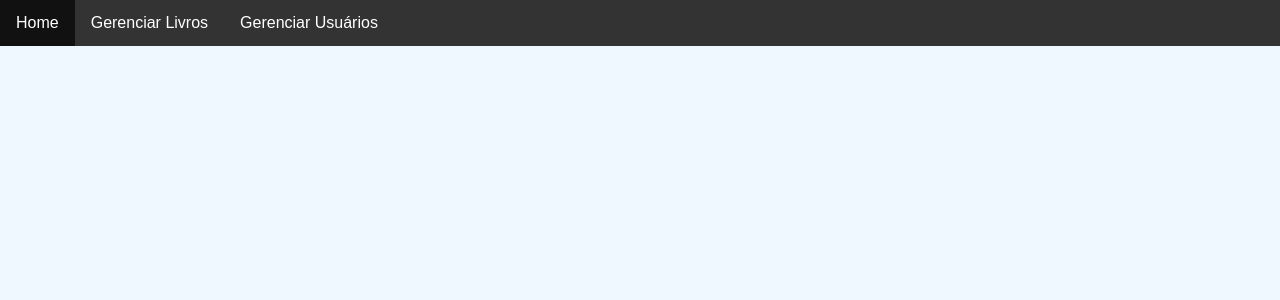
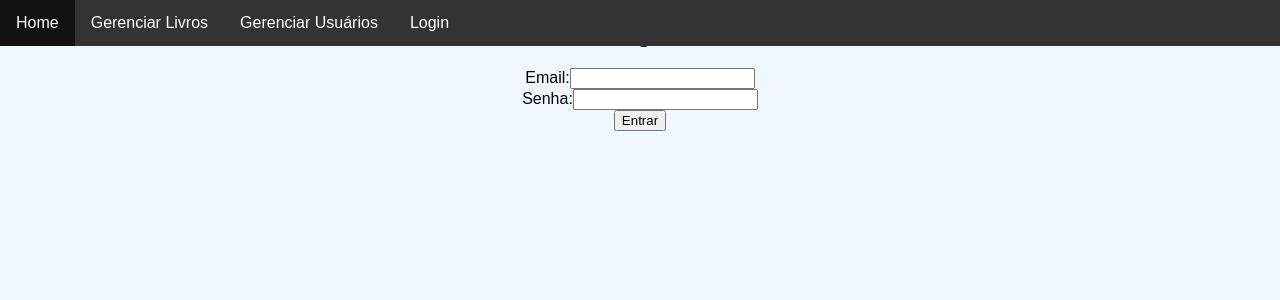
Before and after one commit to Medinork/Biblioteca_Front, a React (Create React App) app: page /login in a window 1280 px wide. Shown: the top 300 px of the page. Built offline with nearby package versions, Linux system fonts and the light colour scheme.

Commit message:
Feature: adiconado tela de login e sua api no api.jsx

```diff
--- a/src/App.jsx
+++ b/src/App.jsx
@@ -3,6 +3,7 @@ import { BrowserRouter as Router, Route, Switch, Link } from "react-router-dom";
 import LivroList from "./components/LivroList";
 import UsuarioList from "./components/UsuarioList";
 import Home from "./components/Home";
+import Login from "./components/Login"; // Importando o componente Login
 import "./App.css";
 
 function App() {
@@ -20,12 +21,16 @@ function App() {
             <li>
               <Link to="/usuarios">Gerenciar Usuários</Link>
             </li>
+            <li>
+              <Link to="/login">Login</Link>
+            </li>
           </ul>
         </nav>
         <Switch>
           <Route path="/" exact component={Home} />
           <Route path="/livros" component={LivroList} />
           <Route path="/usuarios" component={UsuarioList} />
+          <Route path="/login" component={Login} /> {/* Rota do Login */}
         </Switch>
       </div>
     </Router>
--- /dev/null
+++ b/src/components/Login.jsx
@@ -0,0 +1,65 @@
+import React, { useState } from "react";
+import { useHistory } from "react-router-dom";
+import { authApi } from "../api"; // Importando a API de login
+
+function Login() {
+  const [email, setEmail] = useState("");
+  const [senha, setSenha] = useState("");
+  const [error, setError] = useState("");
+  const history = useHistory();
+
+    const handleLogin = async (e) => {
+        e.preventDefault();
+        setError("");
+
+        const loginData = {
+          email: email,
+          senha: senha,
+        };
+
+        try {
+          const response = await authApi.login(loginData);
+
+          if (response.status === 200) {
+            const data = response.data;
+            localStorage.setItem("token", data.token); // Armazenando o token
+            history.push("/"); // Redireciona para a página HOME após o login
+          } else {
+            setError("Email ou senha incorretos.");
+          }
+        } catch (err) {
+          setError("Erro ao conectar com o servidor.");
+        }
+      };
+
+
+  return (
+    <div className="login-container">
+      <h2>Login</h2>
+      {error && <p style={{ color: "red" }}>{error}</p>}
+      <form onSubmit={handleLogin}>
+        <div>
+          <label>Email:</label>
+          <input
+            type="email"
+            value={email}
+            onChange={(e) => setEmail(e.target.value)}
+            required
+          />
+        </div>
+        <div>
+          <label>Senha:</label>
+          <input
+            type="password"
+            value={senha}
+            onChange={(e) => setSenha(e.target.value)}
+            required
+          />
+        </div>
+        <button type="submit">Entrar</button>
+      </form>
+    </div>
+  );
+}
+
+export default Login;
--- a/src/components/api.jsx
+++ b/src/components/api.jsx
@@ -1,7 +1,7 @@
 import axios from 'axios';
 
 const api = axios.create({
-  baseURL: 'http://localhost:8080/api', // URL base da sua API
+  baseURL: 'http://localhost:8080/api', // URL base da sua API backend
 });
 
 export const livrosApi = {
@@ -11,12 +11,17 @@ export const livrosApi = {
   update: (id, livro) => api.put(`/livros/${id}`, livro),
   delete: (id) => api.delete(`/livros/${id}`),
 };
+
 export const usuariosApi = {
   getAll: () => api.get('/usuarios'),
   getById: (id) => api.get(`/usuarios/${id}`),
   create: (usuario) => api.post('/usuarios', usuario),
-  update: (id, usuario) => api.put(`/usuarios/${id}`, usuario),
+  update: (id, usuario) => api.put(`/usuarios/${id}`),
   delete: (id) => api.delete(`/usuarios/${id}`),
 };
 
+export const authApi = {
+  login: (credentials) => api.post('/login', credentials),
+};
+
 export default api;
```
